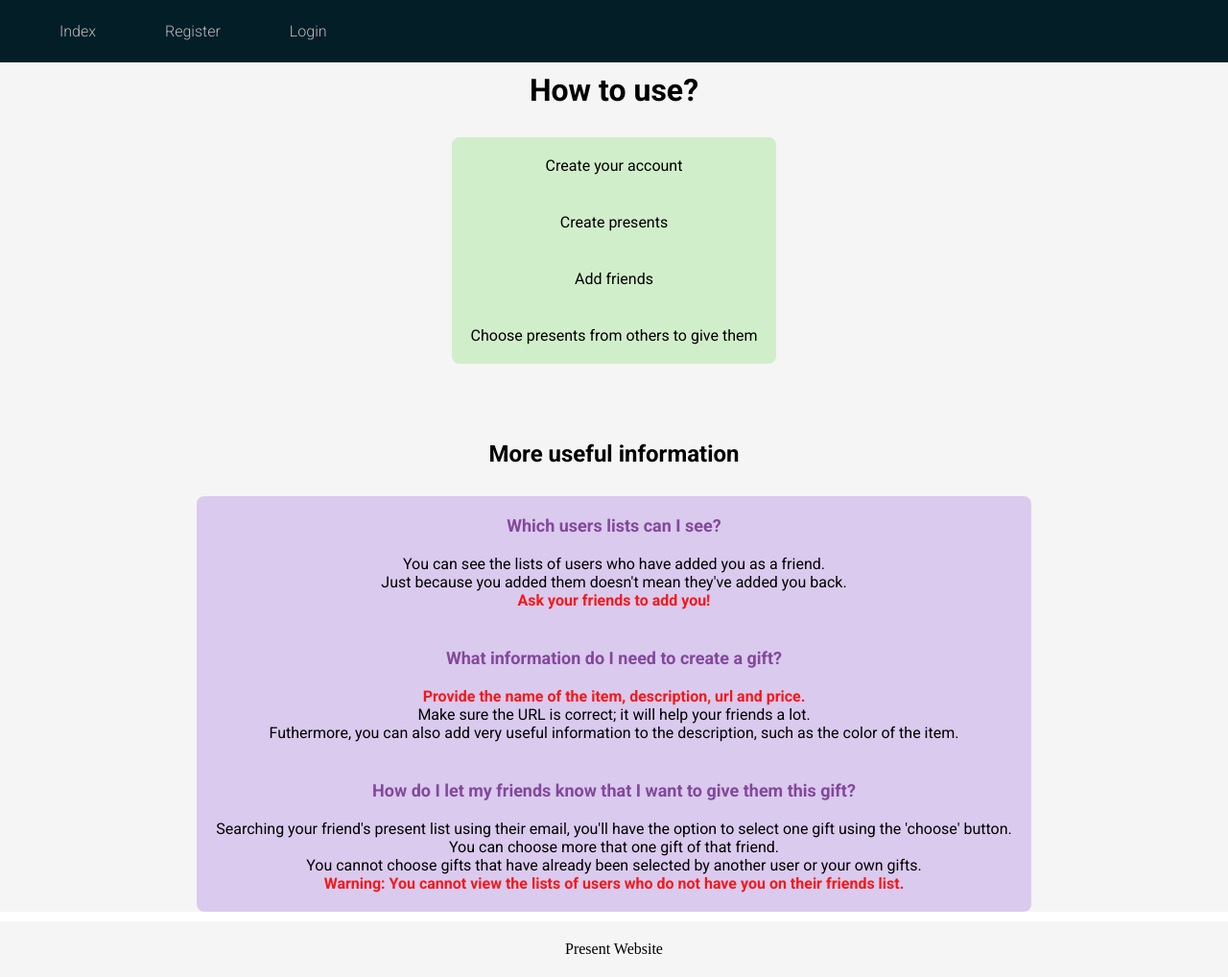
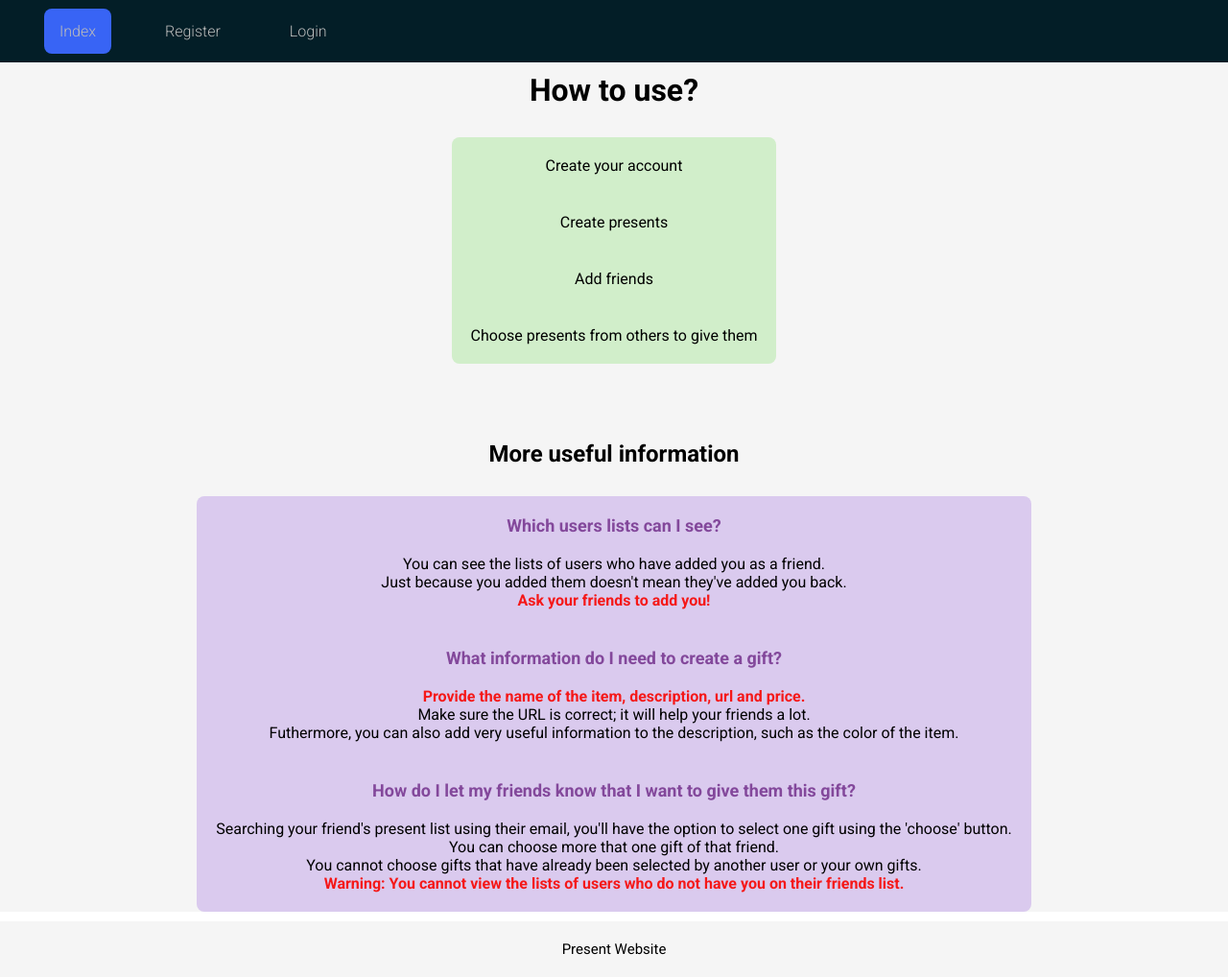
Before and after one commit to celinesmc/react-presents, a React (Create React App) app in the folder react-presents-html-css/: page / in a window 1280 px wide. Shown: the whole page at 96% size. Built offline with nearby package versions, Linux system fonts and the light colour scheme; no server answers.

Commit message:
added more CSS to html/CSS version (buttons)

```diff
--- a/react-presents-html-css/src/App.css
+++ b/react-presents-html-css/src/App.css
@@ -44,6 +44,11 @@
 
 .header .navbar-links:hover {
   color: rgb(255, 255, 255);
+}
+
+.header .navbar-links.active{
+  background-color: rgb(56, 100, 245);
+  border-radius: 8px;
 }
 
 .navbar-links {
@@ -100,10 +105,11 @@
   color: white;
   border-radius: 8px;
   border: none;
+  cursor: pointer;
 }
 
 .normal-button:hover {
-  cursor: pointer
+  background-color: rgb(100, 145, 182);
 }
 
 .form-message {
@@ -181,6 +187,11 @@
   color: white;
   border-radius: 8px;
   border: none;
+  cursor: pointer;
+}
+
+.danger-button:hover {
+  background-color:  rgb(211, 127, 127);
 }
 
 .form-search-container {
@@ -255,6 +266,8 @@ b {
 }
 
 footer {
+  font-family: "Roboto", sans-serif;
+  font-size: 15px;
   text-align: center;
   padding: 20px;
   background-color:whitesmoke
--- a/react-presents-html-css/src/App.js
+++ b/react-presents-html-css/src/App.js
@@ -9,7 +9,7 @@ import SearchPresentComponent from './Components/SearchPresentComponent';
 import ChoosePresentComponent from './Components/ChoosePresentComponent';
 import IndexComponent from './Components/IndexComponent';
 
-import { Route, Routes, Link, useNavigate, useLocation } from 'react-router-dom';
+import { Route, Routes, NavLink, useNavigate, useLocation } from 'react-router-dom';
 import { useEffect, useState } from 'react';
 
 import { backendURL } from './Globals';
@@ -67,13 +67,13 @@ let App = () => {
       <header className="header">
         <nav>
           <ul className='navbar-links'>
-            <li><Link to="/" className='navbar-links'>Index</Link></li>
-            { !login && <li><Link to="/register" className='navbar-links'>Register</Link></li>}
-            { !login && <li><Link to="/login" className='navbar-links'>Login</Link></li>}
-            { login && <li><Link to="/createPresents" className='navbar-links'>Create presents</Link></li>}
-            { login && <li><Link to="/myPresents" className='navbar-links'>My presents</Link></li>}
-            { login && <li><Link to="/friends" className='navbar-links'>Friends list</Link></li>}
-            { login && <li><Link to="#" onClick={disconnect} className='navbar-links'>Disconnect</Link></li>}
+            <li><NavLink to="/" className='navbar-links'>Index</NavLink></li>
+            { !login && <li><NavLink to="/register" className='navbar-links'>Register</NavLink></li>}
+            { !login && <li><NavLink to="/login" className='navbar-links'>Login</NavLink></li>}
+            { login && <li><NavLink to="/createPresents" className='navbar-links'>Create presents</NavLink></li>}
+            { login && <li><NavLink to="/myPresents" className='navbar-links'>My presents</NavLink></li>}
+            { login && <li><NavLink to="/friends" className='navbar-links'>Friends list</NavLink></li>}
+            { login && <li><NavLink to="/" onClick={disconnect} className='navbar-links'>Disconnect</NavLink></li>}
           </ul>
         </nav>
       </header>
```
